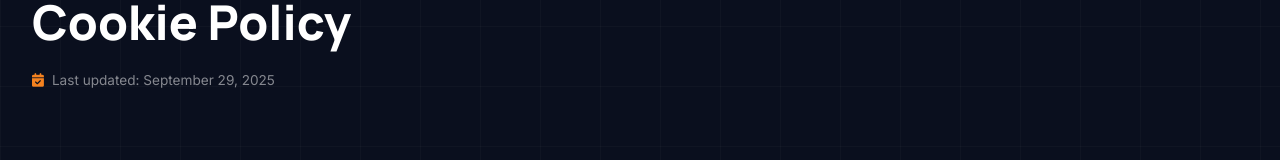
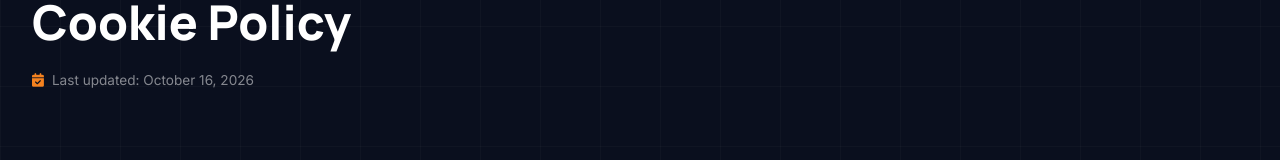
Before and after one commit to vinaygoyal611994-ctrl/calidigi_dynamic, a Next.js app: page /cookie-policy in a window 1280 px wide. Shown: the part 214-374 px from the top of the page. Built offline with nearby package versions, Linux system fonts and the light colour scheme.

Commit message:
issue resolve of date

```diff
--- a/src/app/cookie-policy/page.tsx
+++ b/src/app/cookie-policy/page.tsx
@@ -29,7 +29,7 @@ export default function CookiePolicyPage() {
           <div className="lg-hero-inner">
             <div className="badge badge-white"><i className="fas fa-cookie-bite"></i> Legal</div>
             <h1>Cookie Policy</h1>
-            <p className="lg-hero-updated"><i className="fas fa-calendar-check"></i> Last updated: September 29, 2025</p>
+            <p className="lg-hero-updated"><i className="fas fa-calendar-check"></i> Last updated: October 16, 2026</p>
           </div>
         </div>
       </section>
--- a/src/app/privacy-policy/page.tsx
+++ b/src/app/privacy-policy/page.tsx
@@ -30,7 +30,7 @@ export default function PrivacyPolicyPage() {
           <div className="lg-hero-inner">
             <div className="badge badge-white"><i className="fas fa-shield-halved"></i> Legal</div>
             <h1>Privacy Policy</h1>
-            <p className="lg-hero-updated"><i className="fas fa-calendar-check"></i> Last updated: September 29, 2025</p>
+            <p className="lg-hero-updated"><i className="fas fa-calendar-check"></i> Last updated: October 16, 2026</p>
           </div>
         </div>
       </section>
--- a/src/app/terms-of-service/page.tsx
+++ b/src/app/terms-of-service/page.tsx
@@ -30,7 +30,7 @@ export default function TermsOfServicePage() {
           <div className="lg-hero-inner">
             <div className="badge badge-white"><i className="fas fa-file-contract"></i> Legal</div>
             <h1>Terms of Service</h1>
-            <p className="lg-hero-updated"><i className="fas fa-calendar-check"></i> Last updated: September 29, 2025</p>
+            <p className="lg-hero-updated"><i className="fas fa-calendar-check"></i> Last updated: October 16, 2026</p>
           </div>
         </div>
       </section>
```
